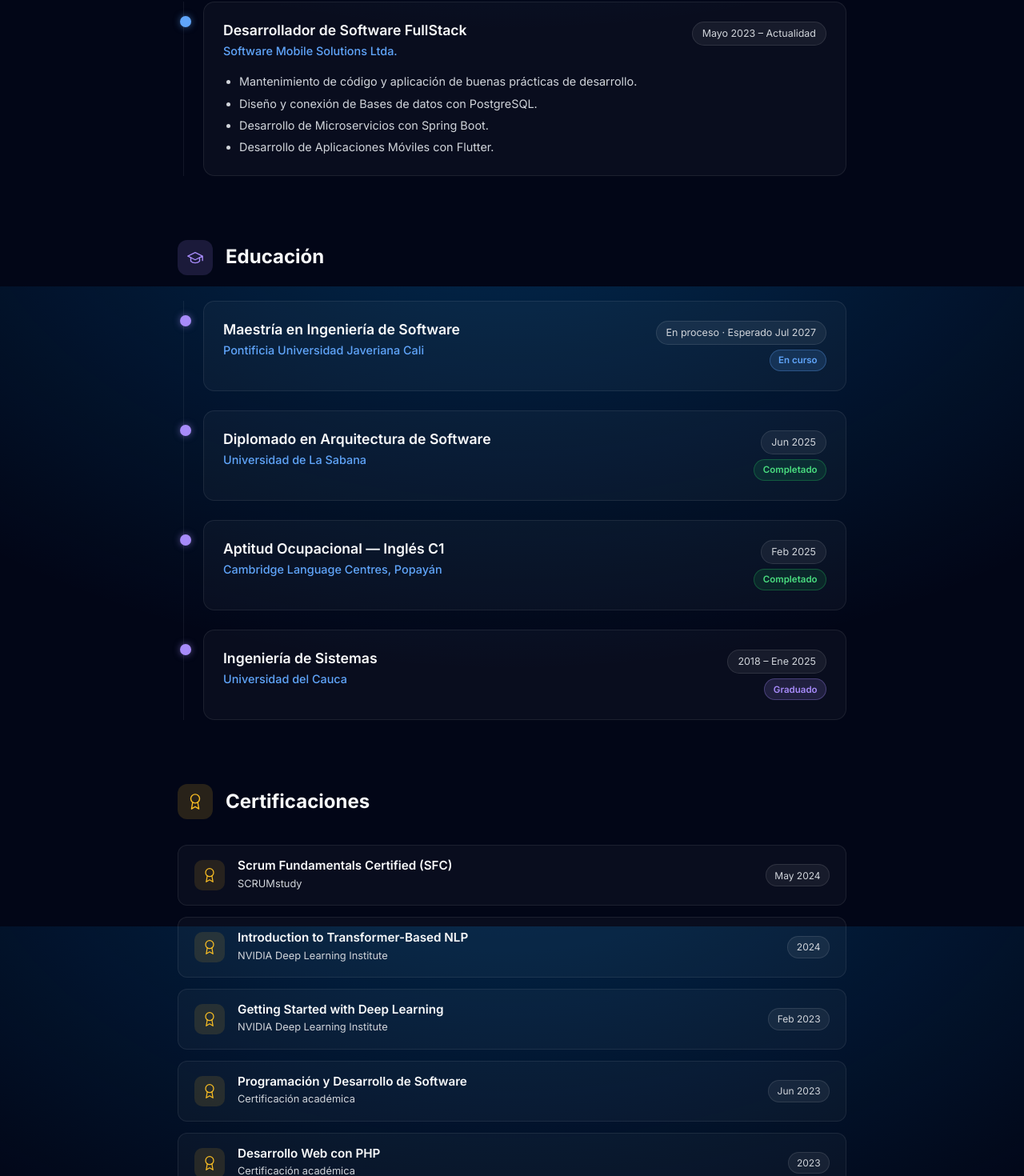
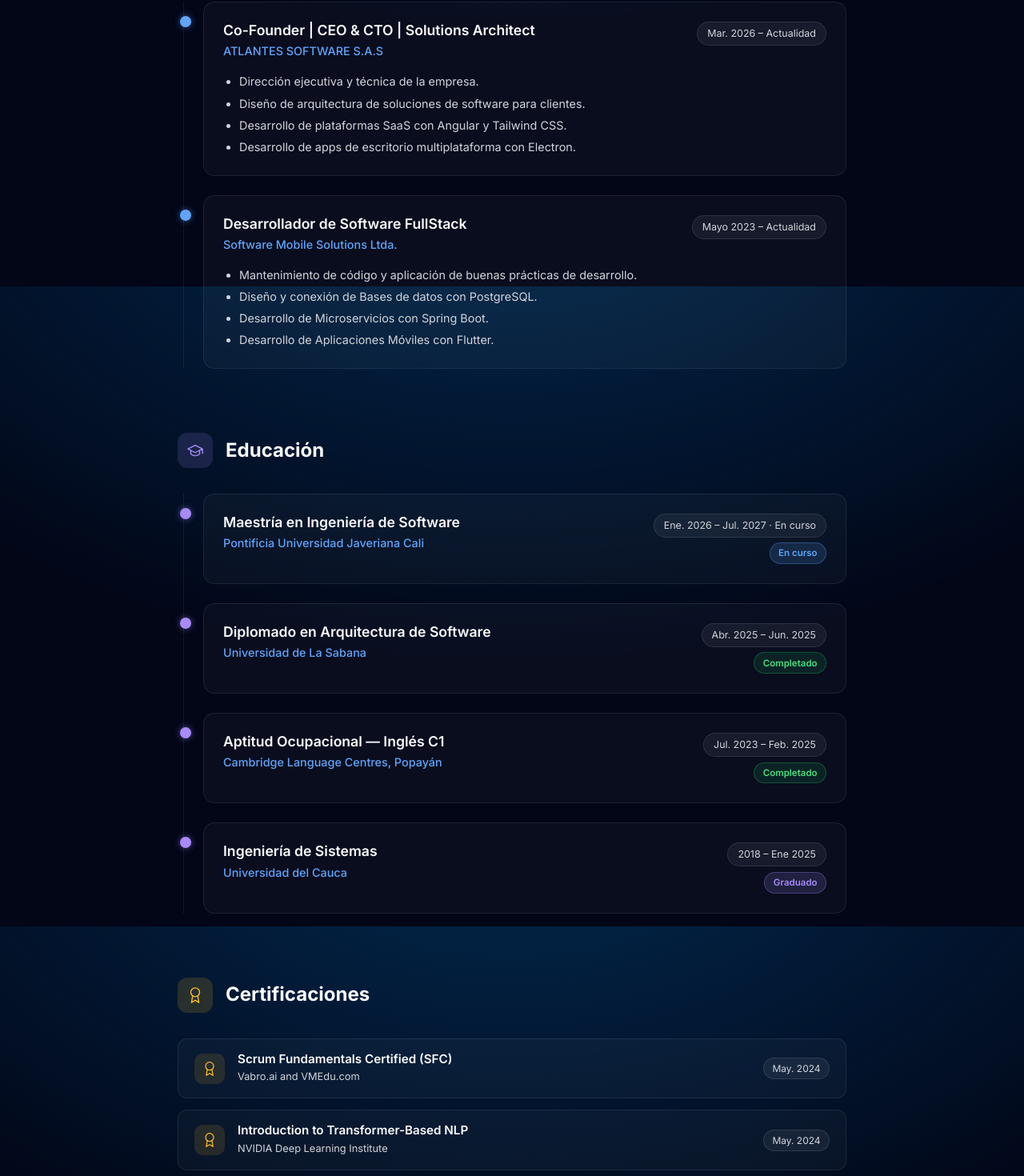
Before and after one commit to Juan-MZ/portafolio, an Angular app: page /experience in a window 1280 px wide. Shown: the part 442-1912 px from the top of the page at 80% size. Built offline with nearby package versions, Linux system fonts and the light colour scheme.

Commit message:
add: nuevas actualizaciones de portafolio e información.

```diff
--- a/src/app/data/projects.data.ts
+++ b/src/app/data/projects.data.ts
@@ -13,6 +13,52 @@
 }
 
 export const PROJECTS: Project[] = [
+  {
+    title: 'Looping',
+    description:
+      'Plataforma SaaS para automatizar publicaciones en redes sociales. App de escritorio multiplataforma con Electron, portal en Angular con suscripciones vía Mercado Pago y licenciamiento automático por hardware ID.',
+    descriptionEn:
+      'SaaS platform to automate social media publishing. Cross-platform desktop app with Electron, Angular portal, subscriptions via Mercado Pago, and automatic hardware ID-based licensing.',
+    image: 'devicon-angular-plain',
+    tags: ['Angular', 'Electron', 'Mercado Pago', 'SaaS'],
+    category: 'Fullstack',
+    featured: true,
+    link: 'https://looping.atlantes.dev/',
+  },
+  {
+    title: 'Construmedicis',
+    description:
+      'Sitio web corporativo para una constructora con catálogo de proyectos, servicios y formulario de contacto.',
+    descriptionEn:
+      'Corporate website for a construction company with project catalog, services and contact form.',
+    image: 'devicon-angular-plain',
+    tags: ['Angular', 'Vercel', 'Tailwind CSS'],
+    category: 'Frontend',
+    featured: true,
+    link: 'https://construmedicis.vercel.app/',
+  },
+  {
+    title: 'CDA del Putumayo',
+    description:
+      'Sitio web institucional para un Centro de Diagnóstico Automotor con información de servicios, normativa y contacto.',
+    descriptionEn:
+      'Institutional website for an Automotive Diagnostic Center with service information, regulations and contact.',
+    image: 'devicon-angular-plain',
+    tags: ['Angular', 'Vercel', 'Tailwind CSS'],
+    category: 'Frontend',
+    link: 'https://www.cdadelputumayo.com/site/',
+  },
+  {
+    title: 'Portal de Turismo Putumayo',
+    description:
+      'Portal web de turismo para descubrir destinos, paquetes y experiencias en el Putumayo amazónico. Diseñado para agencias de viajes locales.',
+    descriptionEn:
+      'Tourism web portal to discover destinations, packages and experiences in the Amazonian Putumayo. Designed for local travel agencies.',
+    image: 'devicon-angular-plain',
+    tags: ['Angular', 'Vercel', 'Tailwind CSS'],
+    category: 'Frontend',
+    link: 'https://turismo-putumayo.vercel.app/',
+  },
   {
     title: 'archsoftmeasure',
     description:
--- a/src/app/i18n/translations.ts
+++ b/src/app/i18n/translations.ts
@@ -25,12 +25,12 @@
       seeMore: 'Ver más',
       workLabel: 'Experiencia Laboral',
       eduLabel: 'Educación',
-      jobTitle: 'Desarrollador de Software FullStack',
-      jobPeriod: 'May 2023 – Actualidad',
+      jobTitle: 'Co-Founder | CEO & CTO | Solutions Architect',
+      jobPeriod: 'Mar. 2026 – Actualidad',
       jobBullets: [
-        'Desarrollo de Microservicios con Spring Boot.',
-        'Diseño y conexión de Bases de datos con PostgreSQL.',
-        'Desarrollo de Aplicaciones Móviles con Flutter.',
+        'Dirección ejecutiva y técnica de la empresa.',
+        'Diseño de arquitectura de soluciones de software para clientes.',
+        'Desarrollo de plataformas SaaS con Angular y Tailwind CSS.',
       ] as string[],
       masterTitle: 'Maestría en Ingeniería de Software',
       degreeTitle: 'Ingeniería de Sistemas',
@@ -113,12 +113,12 @@
       seeMore: 'See more',
       workLabel: 'Work Experience',
       eduLabel: 'Education',
-      jobTitle: 'FullStack Software Developer',
-      jobPeriod: 'May 2023 – Present',
+      jobTitle: 'Co-Founder | CEO & CTO | Solutions Architect',
+      jobPeriod: 'Mar. 2026 – Present',
       jobBullets: [
-        'Microservices development with Spring Boot.',
-        'Database design and connection with PostgreSQL.',
-        'Mobile Application development with Flutter.',
+        'Executive and technical management of the company.',
+        'Software solution architecture design for clients.',
+        'SaaS platform development with Angular and Tailwind CSS.',
       ] as string[],
       masterTitle: "Master's in Software Engineering",
       degreeTitle: 'Systems Engineering',
--- a/src/app/pages/experience/experience-page.component.ts
+++ b/src/app/pages/experience/experience-page.component.ts
@@ -1,5 +1,5 @@
+import { CommonModule } from '@angular/common';
 import { Component, inject } from '@angular/core';
-import { CommonModule } from '@angular/common';
 import { RouterLink } from '@angular/router';
 import { LangService } from '../../services/lang.service';
 
@@ -22,6 +22,28 @@
 
 const EXPERIENCE_ITEMS: ExperienceItem[] = [
   // Experiencia laboral
+  {
+    type: 'work',
+    title: 'Co-Founder | CEO & CTO | Solutions Architect',
+    organization: 'ATLANTES SOFTWARE S.A.S',
+    period: 'Mar. 2026 – Actualidad',
+    description: [
+      'Dirección ejecutiva y técnica de la empresa.',
+      'Diseño de arquitectura de soluciones de software para clientes.',
+      'Desarrollo de plataformas SaaS con Angular y Tailwind CSS.',
+      'Desarrollo de apps de escritorio multiplataforma con Electron.',
+    ],
+    en: {
+      title: 'Co-Founder | CEO & CTO | Solutions Architect',
+      period: 'Mar. 2026 – Present',
+      description: [
+        'Executive and technical management of the company.',
+        'Software solution architecture design for clients.',
+        'SaaS platform development with Angular and Tailwind CSS.',
+        'Cross-platform desktop application development with Electron.',
+      ],
+    },
+  },
   {
     type: 'work',
     title: 'Desarrollador de Software FullStack',
@@ -51,11 +73,11 @@
     type: 'education',
     title: 'Maestría en Ingeniería de Software',
     organization: 'Pontificia Universidad Javeriana Cali',
-    period: 'En proceso · Esperado Jul 2027',
+    period: 'Ene. 2026 – Jul. 2027 · En curso',
     badge: 'En curso',
     en: {
       title: "Master's in Software Engineering",
-      period: 'In progress · Expected Jul 2027',
+      period: 'Jan. 2026 – Jul. 2027 · In progress',
       badge: 'In progress',
     },
   },
@@ -63,10 +85,11 @@
     type: 'education',
     title: 'Diplomado en Arquitectura de Software',
     organization: 'Universidad de La Sabana',
-    period: 'Jun 2025',
+    period: 'Abr. 2025 – Jun. 2025',
     badge: 'Completado',
     en: {
       title: 'Diploma in Software Architecture',
+      period: 'Apr. 2025 – Jun. 2025',
       badge: 'Completed',
     },
   },
@@ -74,7 +97,7 @@
     type: 'education',
     title: 'Aptitud Ocupacional — Inglés C1',
     organization: 'Cambridge Language Centres, Popayán',
-    period: 'Feb 2025',
+    period: 'Jul. 2023 – Feb. 2025',
     badge: 'Completado',
     en: {
       title: 'Occupational Aptitude — English C1',
@@ -99,39 +122,47 @@
   {
     type: 'certification',
     title: 'Scrum Fundamentals Certified (SFC)',
-    organization: 'SCRUMstudy',
-    period: 'May 2024',
+    organization: 'Vabro.ai and VMEdu.com',
+    period: 'May. 2024',
   },
   {
     type: 'certification',
     title: 'Introduction to Transformer-Based NLP',
     organization: 'NVIDIA Deep Learning Institute',
-    period: '2024',
+    period: 'May. 2024',
   },
   {
     type: 'certification',
     title: 'Getting Started with Deep Learning',
     organization: 'NVIDIA Deep Learning Institute',
-    period: 'Feb 2023',
+    period: 'Feb. 2023',
   },
   {
     type: 'certification',
     title: 'Programación y Desarrollo de Software',
-    organization: 'Certificación académica',
-    period: 'Jun 2023',
+    organization: 'Platzi',
+    period: 'Jun. 2023',
     en: {
       title: 'Programming and Software Development',
-      organization: 'Academic Certification',
+    },
+  },
+  {
+    type: 'certification',
+    title: 'Curso de Pensamiento Lógico: Manejo de Datos, Estructuras y Funciones',
+    organization: 'Platzi',
+    period: 'Ago. 2022',
+    en: {
+      title: 'Logical Thinking Course: Data Handling, Structures and Functions',
     },
   },
   {
     type: 'certification',
     title: 'Desarrollo Web con PHP',
-    organization: 'Certificación académica',
-    period: '2023',
+    organization: 'Servicio Nacional de Aprendizaje (SENA)',
+    period: 'Ago. 2021',
     en: {
       title: 'Web Development with PHP',
-      organization: 'Academic Certification',
+      organization: 'Servicio Nacional de Aprendizaje (SENA)',
     },
   },
 ];
--- a/src/app/widgets/experience-preview.component.ts
+++ b/src/app/widgets/experience-preview.component.ts
@@ -1,5 +1,5 @@
+import { CommonModule } from '@angular/common';
 import { Component, inject } from '@angular/core';
-import { CommonModule } from '@angular/common';
 import { RouterLink } from '@angular/router';
 import { LangService } from '../services/lang.service';
 
@@ -46,7 +46,7 @@
               <div class="card-top">
                 <div>
                   <h3 class="card-title">{{ t().experiencePreview.jobTitle }}</h3>
-                  <p class="card-org">Software Mobile Solutions Ltda.</p>
+                  <p class="card-org">ATLANTES SOFTWARE S.A.S</p>
                 </div>
                 <span class="period-pill">{{ t().experiencePreview.jobPeriod }}</span>
               </div>
--- a/src/app/widgets/skills.component.ts
+++ b/src/app/widgets/skills.component.ts
@@ -1,5 +1,5 @@
+import { CommonModule } from '@angular/common';
 import { Component, computed, inject } from '@angular/core';
-import { CommonModule } from '@angular/common';
 import { LangService } from '../services/lang.service';
 
 interface Skill {
@@ -18,6 +18,7 @@
   { name: 'CSS', icon: 'devicon-css3-plain', category: 'Frontend', url: 'https://developer.mozilla.org/docs/Web/CSS' },
   { name: 'JavaScript', icon: 'devicon-javascript-plain', category: 'Frontend', url: 'https://developer.mozilla.org/docs/Web/JavaScript' },
   { name: 'TypeScript', icon: 'devicon-typescript-plain', category: 'Frontend', url: 'https://www.typescriptlang.org' },
+  { name: 'Tailwind CSS', icon: 'devicon-tailwindcss-plain', category: 'Frontend', url: 'https://tailwindcss.com' },
   // Backend
   { name: 'Java', icon: 'devicon-java-plain', category: 'Backend', url: 'https://www.java.com' },
   { name: 'Spring Boot', icon: 'devicon-spring-plain', category: 'Backend', url: 'https://spring.io/projects/spring-boot' },
@@ -35,6 +36,7 @@
   { name: 'AWS', icon: 'devicon-amazonwebservices-plain-wordmark', category: 'Aprendiendo', url: 'https://aws.amazon.com' },
   { name: 'Kubernetes', icon: 'devicon-kubernetes-plain', category: 'Aprendiendo', url: 'https://kubernetes.io' },
   { name: 'GraphQL', icon: 'devicon-graphql-plain', category: 'Aprendiendo', url: 'https://graphql.org' },
+  { name: '.NET', icon: 'devicon-dotnetcore-plain', category: 'Aprendiendo', url: 'https://dotnet.microsoft.com' },
 ];
 
 @Component({
```
